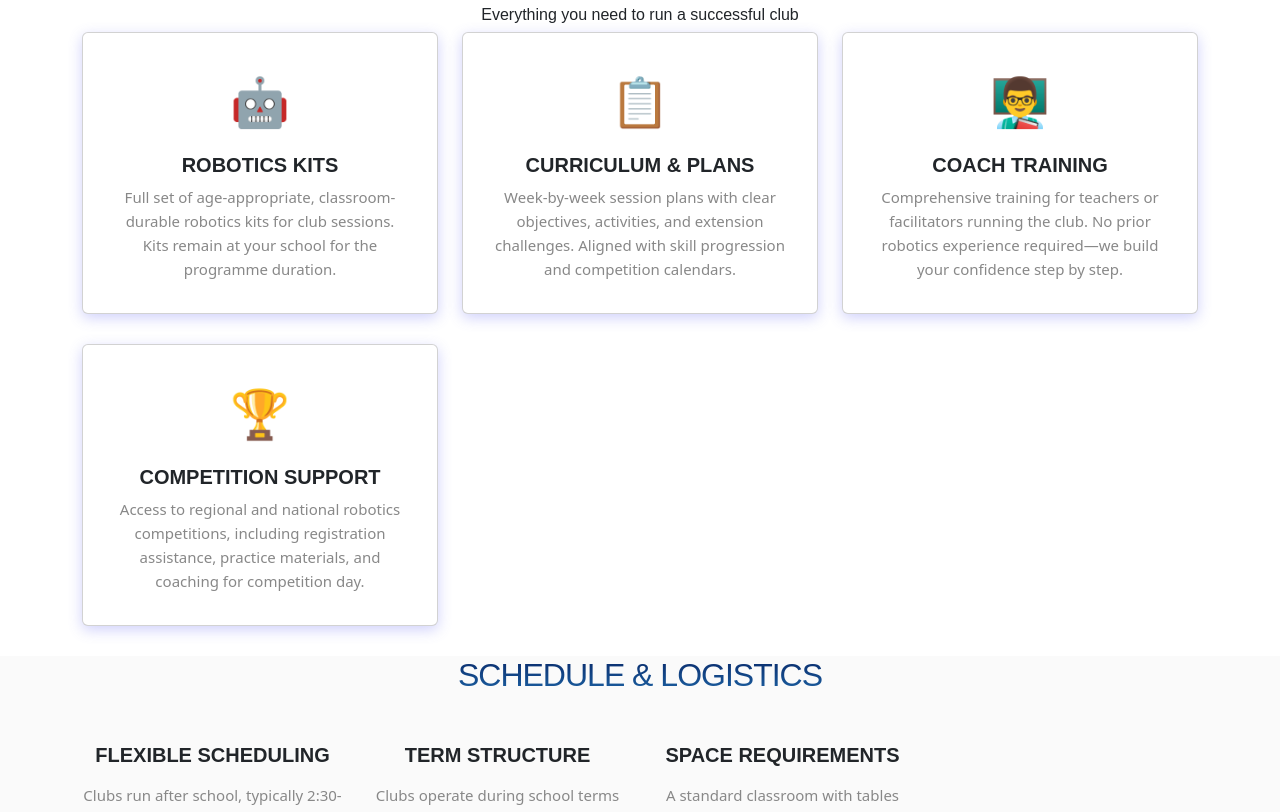
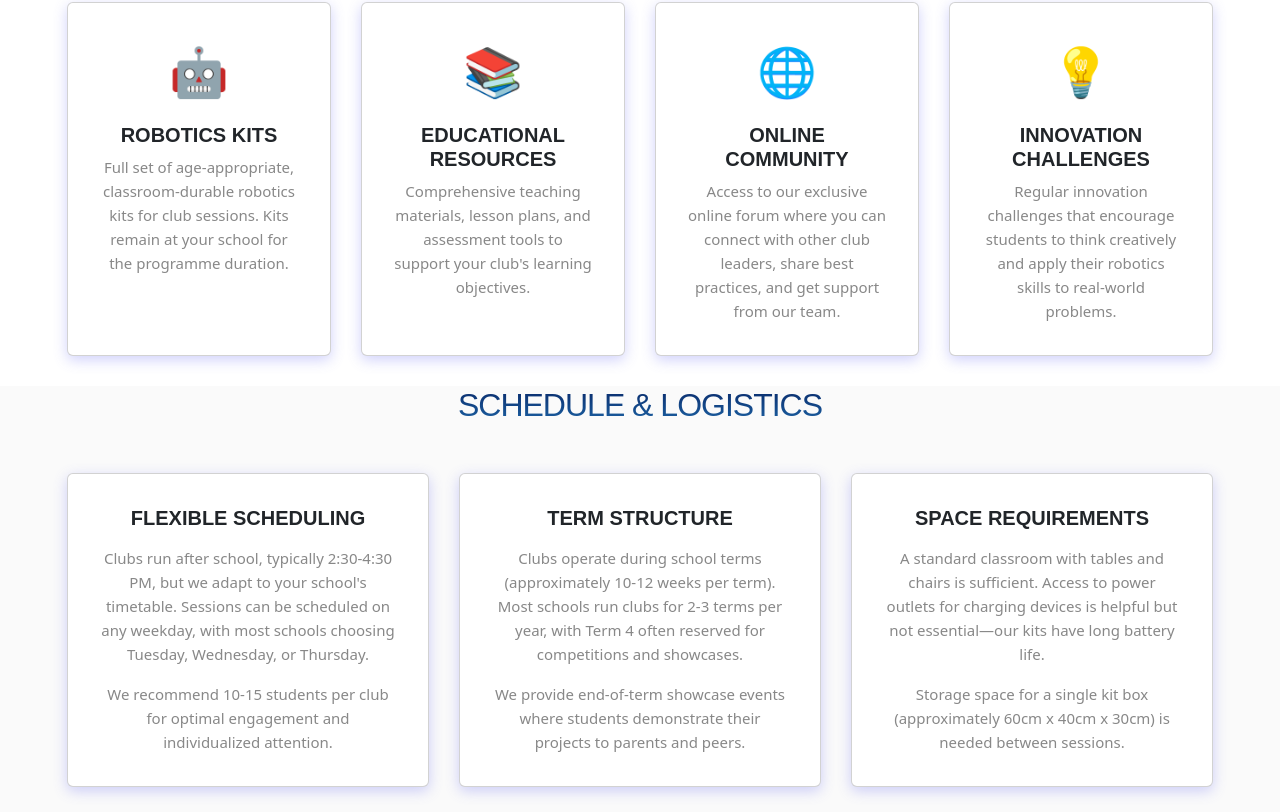
Before and after one commit to JoshGoodwin10/LumeriarEvents, a React (Vite) app in the folder frontend/Lumeriar/: page /clubs in a window 1280 px wide. Shown: the part 1447-2259 px from the top of the page. Built offline with nearby package versions, Linux system fonts and the light colour scheme.

Commit message:
Added grids to fix layouts on most pages

```diff
--- a/frontend/Lumeriar/src/layout/public.css
+++ b/frontend/Lumeriar/src/layout/public.css
@@ -118,6 +118,76 @@ p {
 /* ============================================
    Layout Utilities
    ============================================ */
+
+/* Grid for 4 columns – reliable alternative to flex */
+.grid-4 {
+    display: grid;
+    grid-template-columns: repeat(4, 1fr);
+    gap: 30px;
+    /* replaces margins between columns */
+    margin: 0 -15px;
+    /* optional, to align with container padding */
+}
+
+.grid-4>* {
+    margin-bottom: 30px;
+    /* keeps spacing consistent */
+}
+
+@media (max-width: 991px) {
+    .grid-4 {
+        grid-template-columns: repeat(2, 1fr);
+    }
+}
+
+@media (max-width: 768px) {
+    .grid-4 {
+        grid-template-columns: 1fr;
+    }
+}
+
+/* Grid for 3 columns – replaces col-3 flex layout */
+.grid-3 {
+    display: grid;
+    grid-template-columns: repeat(3, 1fr);
+    gap: 30px;
+    margin: 0 -15px;
+}
+
+.grid-3>* {
+    margin-bottom: 30px;
+}
+
+@media (max-width: 991px) {
+    .grid-3 {
+        grid-template-columns: repeat(2, 1fr);
+    }
+}
+
+@media (max-width: 768px) {
+    .grid-3 {
+        grid-template-columns: 1fr;
+    }
+}
+
+/* Grid for 2 columns – replaces col-2 flex layout */
+.grid-2 {
+    display: grid;
+    grid-template-columns: repeat(2, 1fr);
+    gap: 30px;
+    margin: 0 -15px;
+}
+
+.grid-2>* {
+    margin-bottom: 30px;
+}
+
+@media (max-width: 768px) {
+    .grid-2 {
+        grid-template-columns: 1fr;
+    }
+}
+
 .container {
     max-width: var(--max-width);
     margin: 0 auto;
@@ -141,29 +211,10 @@ p {
     justify-content: center;
 }
 
-.col-2,
-.col-3,
-.col-4,
 .col-12 {
     padding: 0 15px;
     margin-bottom: 30px;
     text-align: center;
-}
-
-.col-2 {
-    flex: 0 0 50%;
-    max-width: 50%;
-}
-
-.col-3 {
-    flex: 0 0 33.333333%;
-    max-width: 33.333333%;
-}
-
-.col-4 {
-    flex: 0 0 25%;
-    max-width: 25%;
-    width: 25%;
 }
 
 .col-12 {
@@ -802,14 +853,6 @@ p {
 /* ============================================
    Responsive Overrides
    ============================================ */
-@media (max-width: 991px) {
-
-    .col-3,
-    .col-4 {
-        flex: 0 0 50%;
-        max-width: 50%;
-    }
-}
 
 @media (max-width: 768px) {
 
@@ -842,9 +885,7 @@ p {
         line-height: 1.1;
     }
 
-    .col-2,
-    .col-3,
-    .col-4 {
+    .col-2 {
         flex: 0 0 100%;
         max-width: 100%;
     }
--- a/frontend/Lumeriar/src/pages/PublicPages/About.tsx
+++ b/frontend/Lumeriar/src/pages/PublicPages/About.tsx
@@ -45,47 +45,39 @@ const About = () => {
             {/* Vision & Mission */}
             <section className="main-section" id="about-page">
                 <div className="row align-center">
-                    <div className="col-2 featured-work">
+                    <div className="grid-2 featured-work">
                         <div className="featured-box">
                             <h2>Our Vision</h2>
                             <p style={{ paddingLeft: '20px' }}>To be a leading driver of educational innovation, empowering students
                                 with industry-relevant skills and knowledge to thrive in an AI-driven world.</p>
-                        </div>
-                        <div className="featured-box" style={{ maxHeight: '400px' }}>
                             <h2>Our Mission</h2>
                             <p style={{ paddingLeft: '20px' }}>To implement state-of-the-art vocational programmes that blend
                                 academic excellence with practical industry experience, preparing learners for employment and further
                                 education.</p>
                         </div>
-                    </div>
-                    <div className="col-2">
+                        <div >
                             <figure className="wow fadeInLeft">
                                 <img src="../images/CAO presentation 2.jpeg" alt="Students working with robotics" className="img-fluid" />
                             </figure>
+                        </div>
                     </div>
                 </div>
             </section>
 
             {/* Core Values */}
             <section className="main-section alabaster" id="about-page">
-                <div className="row" style={{ paddingLeft: '20px', paddingRight: '20px' }}>
-                    <div className="col-3 wow fadeInUp delay-03s">
+                <div className="grid-3" style={{ maxWidth: '1300px', margin: '0 auto' }}>
                     <div className="card no-hover">
                         <h4 className="card-title">Practical Learning</h4>
                         <p className="card-text">Hands-on projects that develop problem-solving, collaboration and technical skills.</p>
                     </div>
-                    </div>
-                    <div className="col-3 wow fadeInUp delay-06s">
                     <div className="card no-hover">
                         <h4 className="card-title">Teacher Empowerment</h4>
                         <p className="card-text">Accessible training and resources so teachers can confidently lead robotics in the classroom.</p>
                     </div>
-                    </div>
-                    <div className="col-3 wow fadeInUp delay-09s">
                     <div className="card no-hover">
                         <h4 className="card-title">Industry Alignment</h4>
                         <p className="card-text">Curriculum and projects mapped to industry needs to ease the transition from learning to work.</p>
-                        </div>
                     </div>
                 </div>
             </section>
--- a/frontend/Lumeriar/src/pages/PublicPages/Clubs.tsx
+++ b/frontend/Lumeriar/src/pages/PublicPages/Clubs.tsx
@@ -41,41 +41,30 @@ const Clubs = () => {
                     <h2 className="wow fadeInUp delay-03s">What's Included</h2>
                     <h6>Everything you need to run a successful club</h6>
 
-                    <div className="row">
-                        <div className="col-4 wow fadeInUp delay-04s">
+                    <div className="grid-4">
                         <div className="card no-hover">
                             <div className="feature-icon">🤖</div>
                             <h3 className="card-title">Robotics Kits</h3>
                             <p className="card-text">Full set of age-appropriate, classroom-durable robotics kits for club
                                 sessions. Kits remain at your school for the programme duration.</p>
                         </div>
+                        <div className="card no-hover">
+                            <div className="feature-icon">📚</div>
+                            <h3 className="card-title">Educational Resources</h3>
+                            <p className="card-text">Comprehensive teaching materials, lesson plans, and assessment tools to support
+                                your club's learning objectives.</p>
                         </div>
-
-                        <div className="col-4 wow fadeInUp delay-06s">
                         <div className="card no-hover">
-                                <div className="feature-icon">📋</div>
-                                <h3 className="card-title">Curriculum & Plans</h3>
-                                <p className="card-text">Week-by-week session plans with clear objectives, activities, and
-                                    extension challenges. Aligned with skill progression and competition calendars.</p>
+                            <div className="feature-icon">🌐</div>
+                            <h3 className="card-title">Online Community</h3>
+                            <p className="card-text">Access to our exclusive online forum where you can connect with other club
+                                leaders, share best practices, and get support from our team.</p>
                         </div>
-                        </div>
-
-                        <div className="col-4 wow fadeInUp delay-08s">
                         <div className="card no-hover">
-                                <div className="feature-icon">👨‍🏫</div>
-                                <h3 className="card-title">Coach Training</h3>
-                                <p className="card-text">Comprehensive training for teachers or facilitators running the club. No
-                                    prior robotics experience required—we build your confidence step by step.</p>
-                            </div>
-                        </div>
-
-                        <div className="col-4 wow fadeInUp delay-1s">
-                            <div className="card no-hover">
-                                <div className="feature-icon">🏆</div>
-                                <h3 className="card-title">Competition Support</h3>
-                                <p className="card-text">Access to regional and national robotics competitions, including
-                                    registration assistance, practice materials, and coaching for competition day.</p>
-                            </div>
+                            <div className="feature-icon">💡</div>
+                            <h3 className="card-title">Innovation Challenges</h3>
+                            <p className="card-text">Regular innovation challenges that encourage students to think creatively and
+                                apply their robotics skills to real-world problems.</p>
                         </div>
                     </div>
                 </div>
@@ -86,8 +75,8 @@ const Clubs = () => {
                 <div className="container">
                     <h2 className="wow fadeInUp delay-03s">Schedule & Logistics</h2>
 
-                    <div className="row">
-                        <div className="col-3 wow fadeInUp delay-04s">
+                    <div className="grid-3">
+                        <div className="card">
                             <h3 className="card-title mb-3">Flexible Scheduling</h3>
                             <p className="card-text mb-3">Clubs run after school, typically 2:30-4:30 PM, but we adapt to your
                                 school's timetable. Sessions can be scheduled on any weekday, with most schools choosing
@@ -95,8 +84,7 @@ const Clubs = () => {
                             <p className="card-text">We recommend 10-15 students per club for optimal engagement and individualized
                                 attention.</p>
                         </div>
-
-                        <div className="col-3 wow fadeInUp delay-06s">
+                        <div className="card">
                             <h3 className="card-title mb-3">Term Structure</h3>
                             <p className="card-text mb-3">Clubs operate during school terms (approximately 10-12 weeks per term).
                                 Most schools run clubs for 2-3 terms per year, with Term 4 often reserved for competitions and
@@ -104,8 +92,7 @@ const Clubs = () => {
                             <p className="card-text">We provide end-of-term showcase events where students demonstrate their
                                 projects to parents and peers.</p>
                         </div>
-
-                        <div className="col-3 wow fadeInUp delay-08s">
+                        <div className="card">
                             <h3 className="card-title mb-3">Space Requirements</h3>
                             <p className="card-text mb-3">A standard classroom with tables and chairs is sufficient. Access to
                                 power outlets for charging devices is helpful but not essential—our kits have long battery
@@ -122,37 +109,26 @@ const Clubs = () => {
                 <div className="container">
                     <h2 className="wow fadeInUp delay-03s">Competitions & Showcases</h2>
 
-                    <div className="row">
-                        <div className="col-4 wow fadeInUp delay-04s">
+                    <div className="grid-4">
                         <div className="card bg-light">
                             <h3 className="card-title">Internal Challenges</h3>
                             <p className="card-text">Monthly mini-challenges within your club to build skills, confidence, and
                                 friendly competition. Low-pressure environment for all skill levels.</p>
                         </div>
-                        </div>
-
-                        <div className="col-4 wow fadeInUp delay-06s">
                         <div className="card bg-light">
                             <h3 className="card-title">Regional Competitions</h3>
                             <p className="card-text">Interschool competitions held quarterly in major cities. Students compete
                                 in age-appropriate challenges and meet peers from other schools.</p>
                         </div>
-                        </div>
-
-                        <div className="col-4 wow fadeInUp delay-08s">
                         <div className="card bg-light">
                             <h3 className="card-title">National Championships</h3>
                             <p className="card-text">Annual national event bringing together top teams. Students compete for
                                 prizes, recognition, and potential scholarships or industry exposure.</p>
                         </div>
-                        </div>
-
-                        <div className="col-4 wow fadeInUp delay-1s">
                         <div className="card bg-light">
                             <h3 className="card-title">Parent Showcases</h3>
                             <p className="card-text">End-of-term events where students present projects to parents,
                                 demonstrating what they've learned and celebrating their achievements.</p>
-                            </div>
                         </div>
                     </div>
                 </div>
@@ -164,41 +140,30 @@ const Clubs = () => {
                     <h2 className="wow fadeInUp delay-03s">Success Stories</h2>
                     <h6>Real impact from our school clubs</h6>
 
-                    <div className="row">
-                        <div className="col-4 wow fadeInUp delay-04s">
+                    <div className="grid-4">
                         <div className="card">
                             <div className="success-stat">85%</div>
                             <h3 className="card-title">Student Retention</h3>
                             <p className="card-text">Of students who join our clubs continue for multiple terms, showing high
                                 engagement and sustained interest in robotics.</p>
                         </div>
-                        </div>
-
-                        <div className="col-4 wow fadeInUp delay-06s">
                         <div className="card">
                             <div className="success-stat">40+</div>
                             <h3 className="card-title">Active Schools</h3>
                             <p className="card-text">Schools across South Africa currently running Lumeriar robotics clubs,
                                 from rural communities to major urban centers.</p>
                         </div>
-                        </div>
-
-                        <div className="col-4 wow fadeInUp delay-08s">
                         <div className="card">
                             <div className="success-stat">12</div>
                             <h3 className="card-title">Competition Wins</h3>
                             <p className="card-text">National and regional competition victories by Lumeriar club teams in the
                                 past year, with students earning recognition and scholarships.</p>
                         </div>
-                        </div>
-
-                        <div className="col-4 wow fadeInUp delay-1s">
                         <div className="card">
                             <div className="success-stat">95%</div>
                             <h3 className="card-title">Teacher Satisfaction</h3>
                             <p className="card-text">Of teachers running Lumeriar clubs report feeling confident and supported,
                                 with comprehensive training and ongoing assistance.</p>
-                            </div>
                         </div>
                     </div>
                 </div>
@@ -209,29 +174,21 @@ const Clubs = () => {
                 <div className="container">
                     <h2 className="wow fadeInUp delay-03s">What Schools Are Saying</h2>
 
-                    <div className="row">
-                        <div className="col-3 wow fadeInUp delay-04s">
+                    <div className="grid-3">
                         <div className="card bg-light">
                             <p className="card-text italic mb-3">"Our robotics club has become one of the most popular
                                 after-school activities. Students are learning, collaborating, and having a blast. The
                                 support from Lumeriar makes it easy to run."</p>
                         </div>
-                        </div>
-
-                        <div className="col-3 wow fadeInUp delay-06s">
                         <div className="card bg-light">
                             <p className="card-text italic mb-3">"We've seen remarkable growth in our students' confidence and
                                 problem-solving abilities. The curriculum is well-paced and the kits are incredibly
                                 durable."</p>
                         </div>
-                        </div>
-
-                        <div className="col-3 wow fadeInUp delay-08s">
                         <div className="card bg-light">
                             <p className="card-text italic mb-3">"As a teacher with no coding background, I was nervous. But
                                 the training was excellent and I now feel fully equipped to lead our club. It's incredibly
                                 rewarding."</p>
-                            </div>
                         </div>
                     </div>
                 </div>
@@ -242,8 +199,7 @@ const Clubs = () => {
                 <div className="container">
                     <h2 className="wow fadeInUp delay-03s">Pricing & Packages</h2>
 
-                    <div className="row">
-                        <div className="col-4 wow fadeInUp delay-04s">
+                    <div className="grid-4">
                         <div className="card">
                             <h3 className="card-title">Starter Package</h3>
                             <p className="card-text mb-3">Perfect for schools launching their first robotics club. Includes
@@ -255,9 +211,6 @@ const Clubs = () => {
                                 <li>Email support</li>
                             </ul>
                         </div>
-                        </div>
-
-                        <div className="col-4 wow fadeInUp delay-06s">
                         <div className="card">
                             <h3 className="card-title">Growth Package</h3>
                             <p className="card-text mb-3">For schools running multiple clubs or larger groups. Includes
@@ -270,9 +223,6 @@ const Clubs = () => {
                                 <li>Quarterly check-ins</li>
                             </ul>
                         </div>
-                        </div>
-
-                        <div className="col-4 wow fadeInUp delay-08s">
                         <div className="card">
                             <h3 className="card-title">Premium Package</h3>
                             <p className="card-text mb-3">Comprehensive programme for schools committed to excellence. Includes
@@ -286,20 +236,17 @@ const Clubs = () => {
                                 <li>Parent showcase events</li>
                             </ul>
                         </div>
-                        </div>
-
-                        <div className="col-4 wow fadeInUp delay-1s">
                         <div className="card">
-                                <h3 className="card-title">Custom Solutions</h3>
-                                <p className="card-text mb-3">Tailored programmes for unique needs—multi-school districts,
-                                    special-focus clubs, or district-wide implementations. Let's discuss your vision.</p>
+                            <h3 className="card-title">Enterprise Package</h3>
+                            <p className="card-text mb-3">Tailored for large institutions with multiple robotics programs. Includes
+                                custom solutions, dedicated account management, and priority support.</p>
                             <ul className="pricing-features">
-                                    <li>Custom kit configurations</li>
-                                    <li>Flexible scheduling</li>
-                                    <li>Specialized curricula</li>
-                                    <li>Volume discounts available</li>
+                                <li>Custom robotics kit sets</li>
+                                <li>Personalized curriculum</li>
+                                <li>Extended training programme</li>
+                                <li>Priority support</li>
+                                <li>Custom development</li>
                             </ul>
-                            </div>
                         </div>
                     </div>
 
```
Also changed, not shown: frontend/Lumeriar/src/App.tsx (+2 -22 lines), frontend/Lumeriar/src/pages/PublicPages/Contact.tsx (+6 -9 lines), frontend/Lumeriar/src/pages/PublicPages/Curriculums.tsx (+6 -15 lines), frontend/Lumeriar/src/pages/PublicPages/Partners.tsx (+13 -26 lines), frontend/Lumeriar/src/pages/PublicPages/TeacherDevelopment.tsx (+7 -22 lines). Lines whose indentation alone changed are shown as unchanged.
